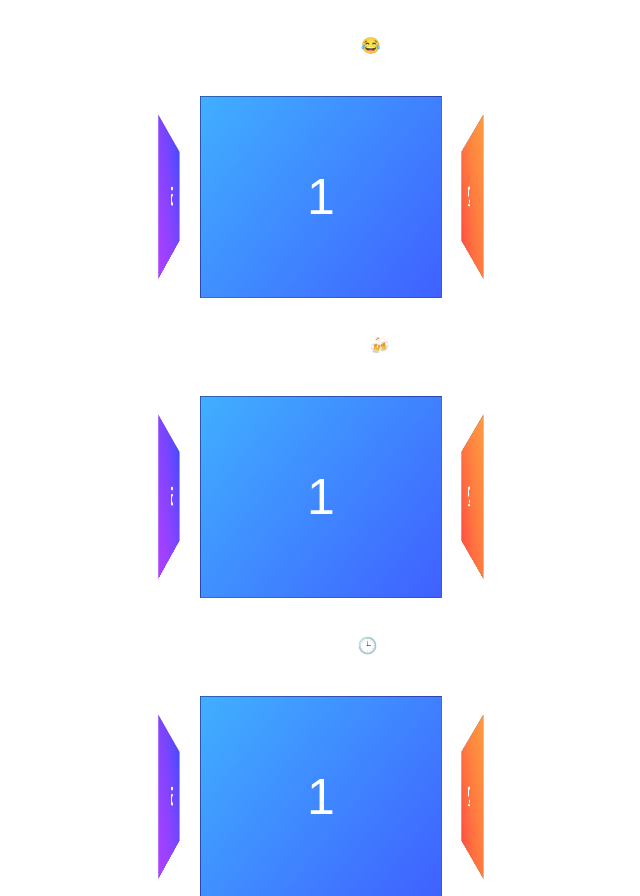
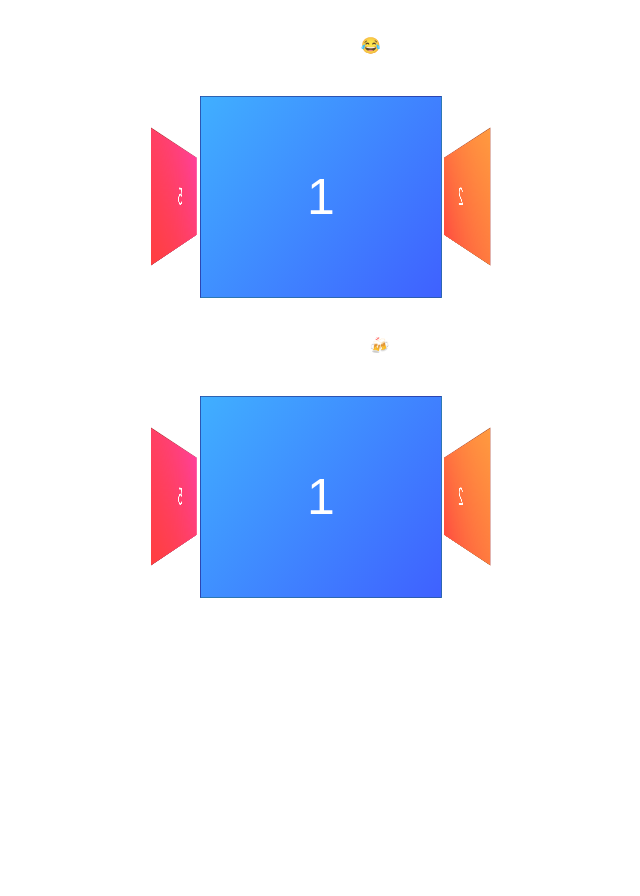
Before and after one commit to OptimaLPro/IceBreak, a React (Vite) app: page / in a window 1280 px wide. Shown: the part 688-1584 px from the top of the page, without its empty margins (320-960 px from the left). After the commit the page ends 1314 px from the top, so only its background shows below. Built offline with nearby package versions, Linux system fonts and the light colour scheme.

Commit message:
Added Favicon

```diff
--- a/index.html
+++ b/index.html
@@ -3,7 +3,7 @@
 
 <head>
   <meta charset="UTF-8" />
-  <link rel="icon" type="image/svg+xml" href="/vite.svg" />
+  <link rel="icon" type="image/svg+xml" href="/src/assets/images/LogoResize.ico" />
   <meta name="viewport" content="width=device-width, initial-scale=1.0" />
   <link rel="preconnect" href="https://fonts.googleapis.com">
   <link rel="preconnect" href="https://fonts.gstatic.com" crossorigin>
--- a/src/App.css
+++ b/src/App.css
@@ -31,6 +31,10 @@ body {
   height: 100px;
 }
 
+.main-page{
+  margin-bottom: 30px;
+}
+
 @media (max-width: 768px) {
   .main-page {
     display: flex;
--- a/src/MainPage.jsx
+++ b/src/MainPage.jsx
@@ -33,10 +33,6 @@ return (
                 Drinking Games 🍻
             </div>
             <Carousel />
-            <div className="category-headers">
-                Short games 🕒
-            </div>
-            <Carousel />
         </div>
 
     </>
--- a/src/components/BurgerMenu.jsx
+++ b/src/components/BurgerMenu.jsx
@@ -5,10 +5,10 @@ import '../assets/css/Burger_menu.css'
 const BurgerMenuNew = () => {
   return (
     <Menu customBurgerIcon={<Hamburger rounded size={25} />}>
-      <a id="home" className="menu-item" href="/">Home</a>
-      <a id="about" className="menu-item" href="/">Join Room</a>
-      <a id="contact" className="menu-item" href="/">Filter By</a>
-      <a id="contact" className="menu-item" href="/">Share</a>
+      <a id="home" className="menu-item" href="/">🏠 Home</a>
+      <a id="about" className="menu-item" href="/">▶️ Join Room</a>
+      <a id="contact" className="menu-item" href="/">🔍 Search Game</a>
+      <a id="contact" className="menu-item" href="/">🔗 Share</a>
     </Menu>
   );
 }
--- a/src/components/Carousel.jsx
+++ b/src/components/Carousel.jsx
@@ -73,12 +73,7 @@ export default function App() {
           >
             {flippedIndex === 4 ? "Flipped!5" : "5"}
           </div>
-          <div
-            className={`carousel__cell number-slide6 ${flippedIndex === 5 ? "flipped" : ""}`}
-            onClick={() => handleFlip(5)}
-          >
-            {flippedIndex === 5 ? "Flipped!6" : "6"}
-          </div>
+
         </div>
       </div>
     </div>
--- a/src/components/Menu.jsx
+++ b/src/components/Menu.jsx
@@ -187,7 +187,7 @@ export default function PrimarySearchAppBar() {
               onClick={handleProfileMenuOpen}
               color="inherit"
             >
-              <AccountCircle />
+              <AccountCircle fontSize='large' />
             </IconButton>
           </Box>
           {/* <Box sx={{ display: { xs: 'flex', md: 'none' } }}>
```
Also changed, not shown: 1 other file (tests, documents, lock files or other folders).
